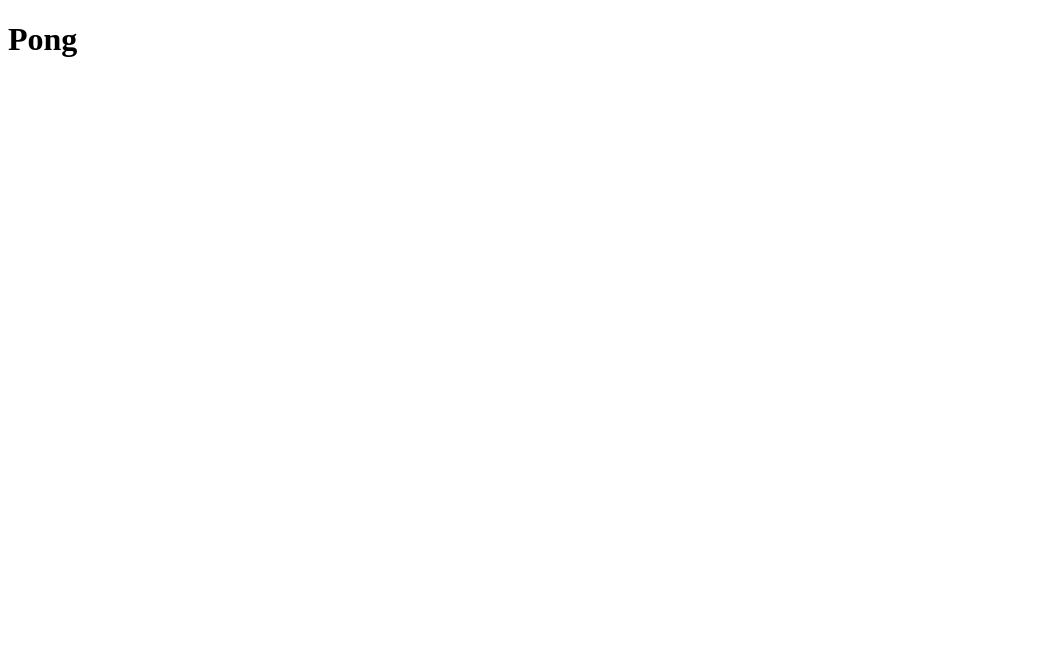
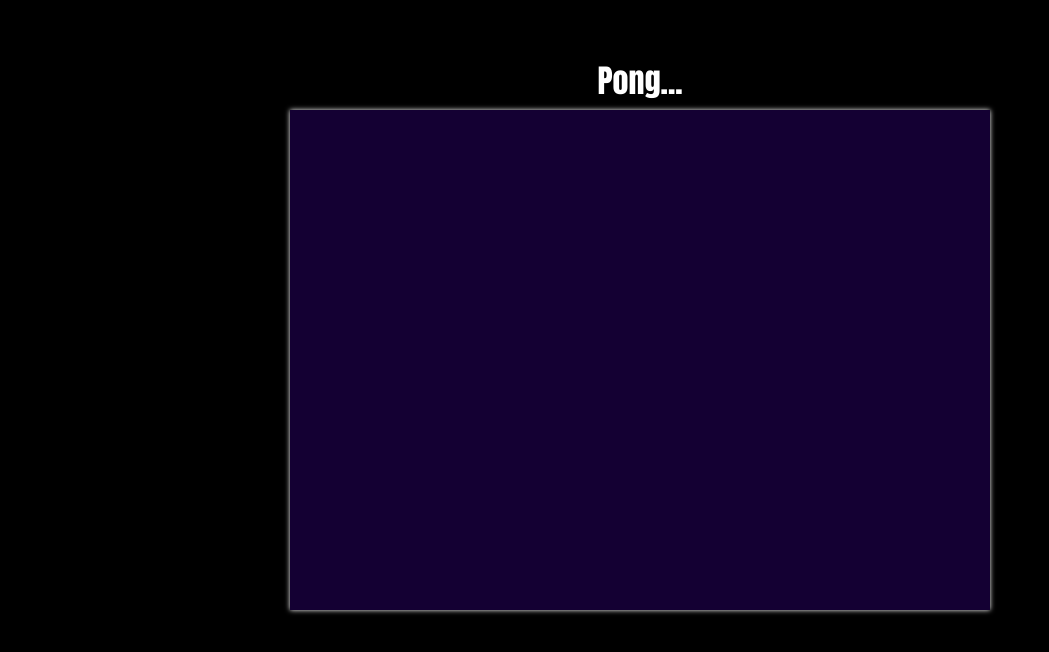
Before and after one commit to npain142/random.github.io, a plain HTML site: page games/pong/index.html in a window 1280 px wide. Shown: the whole page, without its empty margins (0-1049 px from the left). Drawn offline with Linux system fonts and the light colour scheme.

Commit message:
pong raw style (html + css)

```diff
--- /dev/null
+++ b/games/pong/css/style.css
@@ -0,0 +1,38 @@
+:root {
+    --dark: #140033;
+    --prim: #8080ff;
+}
+* {
+    margin: 0px;
+    padding: 0px;
+}
+
+.page-wrapper {
+    height: 100vh;
+    background-color: black;
+    display: grid;
+    grid-template-rows: 20% 50%;
+
+}
+.head {
+    display: flex;
+    justify-content: center;
+    align-items: center;
+}
+.head h1 {
+    color: white;
+    font-family: Impact, Haettenschweiler, 'Arial Narrow Bold', sans-serif;
+}
+
+.game-wrapper {
+    width: 100%;
+    height: 100%;
+    display: flex;
+    justify-content: center;
+    align-items: center;
+}
+
+.game-canvas {
+    background-color: var(--dark);
+    box-shadow: 0px 0px 5px white;
+}
--- a/games/pong/index.html
+++ b/games/pong/index.html
@@ -4,8 +4,18 @@
     <meta charset="UTF-8">
     <meta name="viewport" content="width=device-width, initial-scale=1.0">
     <title>Pong</title>
+    <link rel="stylesheet" href="css/style.css">
 </head>
 <body>
-    <h1>Pong</h1>
+    <div class="page-wrapper">
+        <div class="head"><h1>Pong...</h1></div>
+        <div class="game-wrapper">
+
+            <canvas class="game-canvas" width="700" height="500">
+
+            </canvas>
+
+        </div>
+    </div>
 </body>
 </html>
```
